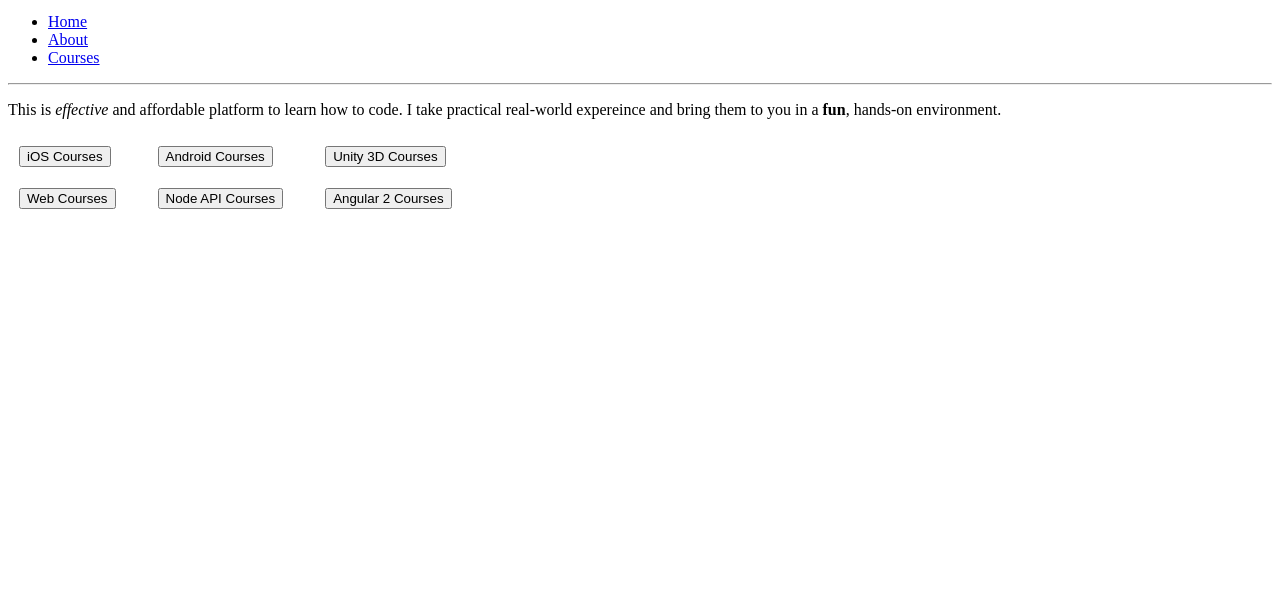
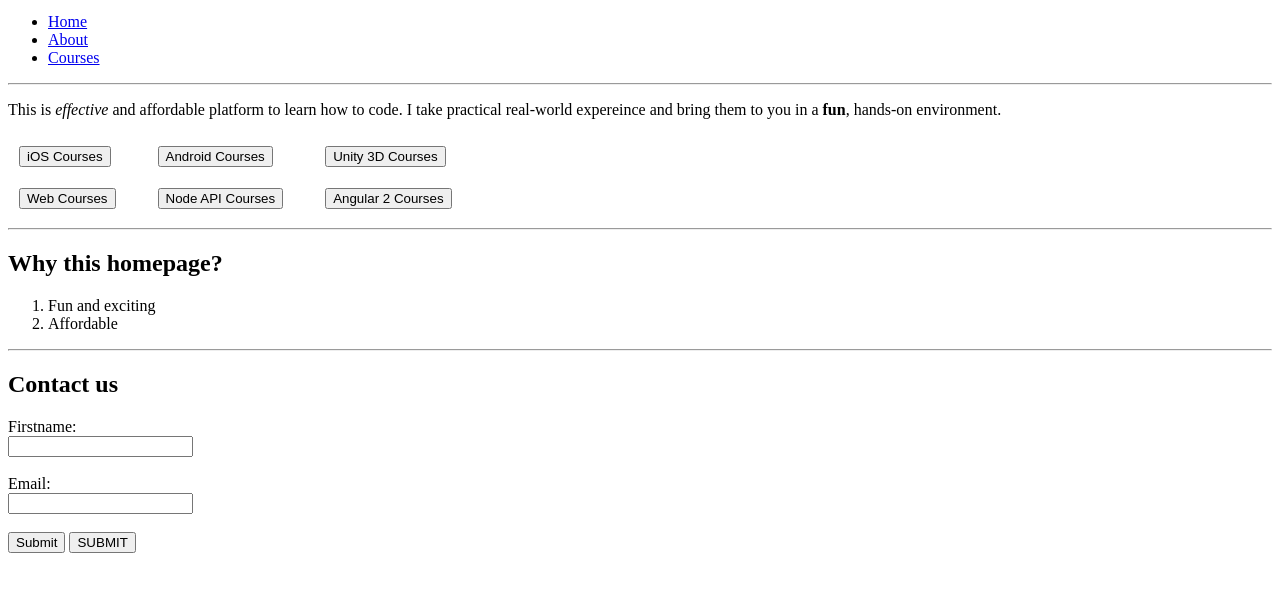
Before and after one commit to Nickk-Kim/hello-world, a plain HTML site: page web/first-website/index.html in a window 1280 px wide. Shown: the part 123-714 px from the top of the page. Drawn offline with Linux system fonts and the light colour scheme.

Commit message:
Update index.html
Added Sub titles and lists

```diff
--- a/web/first-website/index.html
+++ b/web/first-website/index.html
@@ -40,5 +40,23 @@
             </tr>
 
         </table>
+        <hr>
+        <h2>Why this homepage?</h2>
+        <ol>
+            <li>Fun and exciting</li>
+            <li>Affordable</li>
+        </ol>
+        <hr>
+        <h2>Contact us</h2>
+        <form>
+            Firstname:<br>
+            <input type="text">
+            <br><br>
+            Email:<br>
+            <input type="text"><br><br>
+            <button>Submit</button>
+            <input type="submit"
+           value="SUBMIT">
+        </form>
     </body>
 </html>
```
